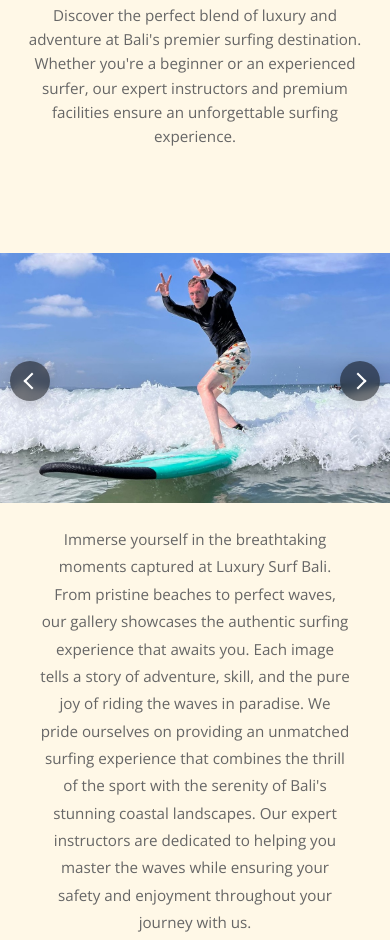
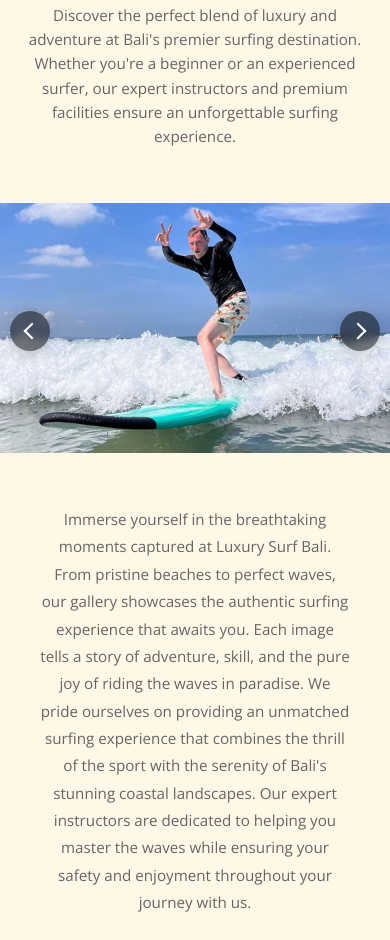
Before and after one commit to Skingbonesx/luxurysurf, a website built with Vite: page index.html in a window 390 px wide. Shown: the part 878-1818 px from the top of the page. Built offline with nearby package versions, Linux system fonts and the light colour scheme; a web font is replaced by a local one.

Commit message:
style.css

```diff
--- a/style.css
+++ b/style.css
@@ -1117,6 +1117,8 @@ body {
     .welcome-content p {
         font-size: 0.95rem;
         padding: 0 0.5rem;
+
+
     }
 }
 
@@ -1186,6 +1188,7 @@ body {
     position: relative;
     z-index: 2;
 }
+
 
 /* Gallery Section */
 .gallery {
@@ -1355,18 +1358,31 @@ body {
     .gallery-description p {
         font-size: 0.95rem;
         padding: 0 0.5rem;
-    }
+        margin-bottom: -80px; /* Sesuaikan nilainya sesuai kebutuhan */
+        margin-top: 30px; /* Sesuaikan nilainya sesuai kebutuhan */
+    }
+
+    .gallery {
+        margin-top: -50px; /* Sesuaikan nilainya sesuai kebutuhan */
+    }
+
+
 }
 
 /* Small Mobile Devices */
 @media (max-width: 480px) {
     .gallery-slide img {
         height: 250px;
+
     }
 
     .gallery-arrow {
         width: 35px;
         height: 35px;
+    }
+
+    .gallery {
+        margin-top: -50px; /* Sesuaikan nilainya sesuai kebutuhan */
     }
 }
 
```
